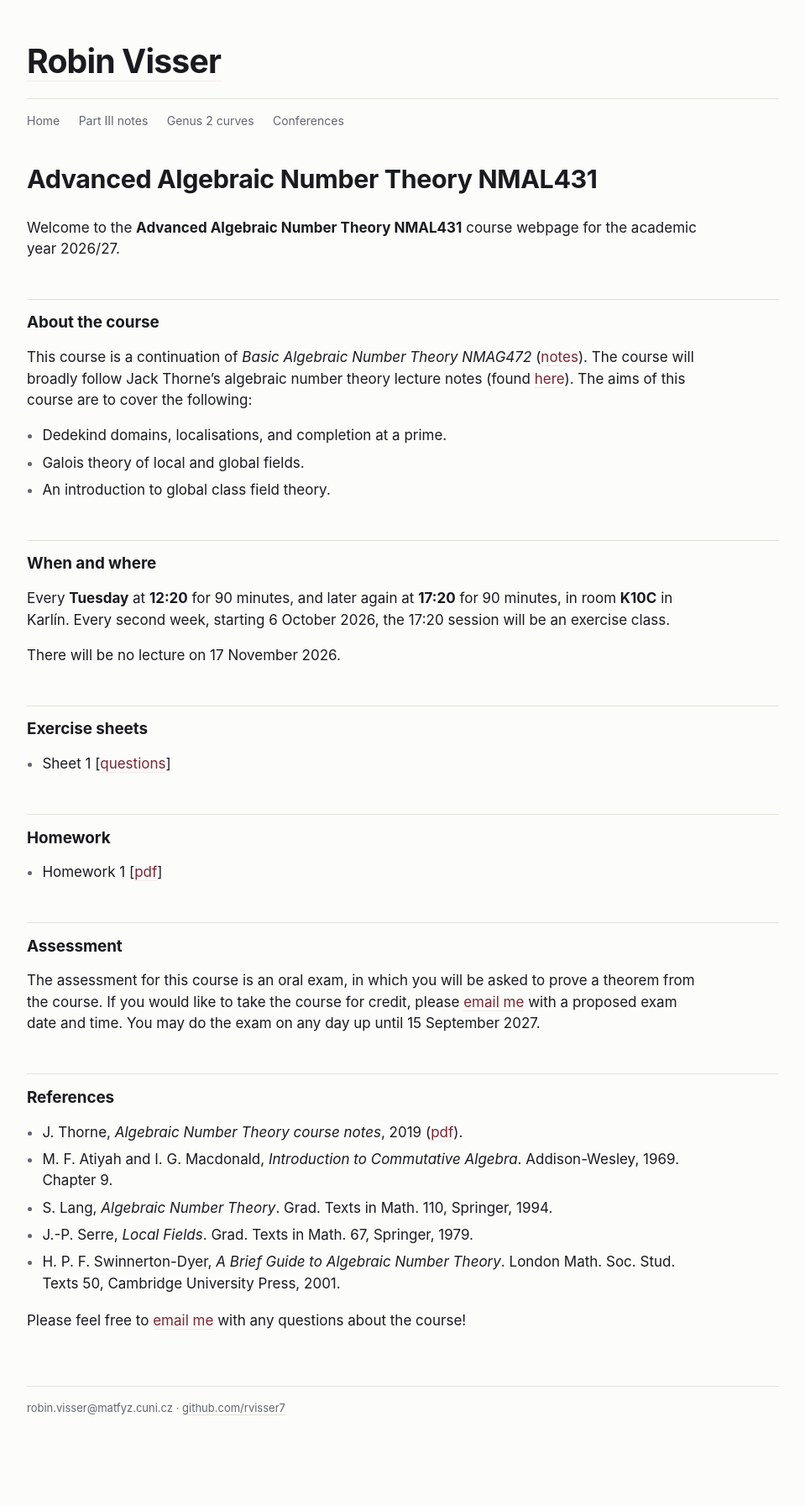
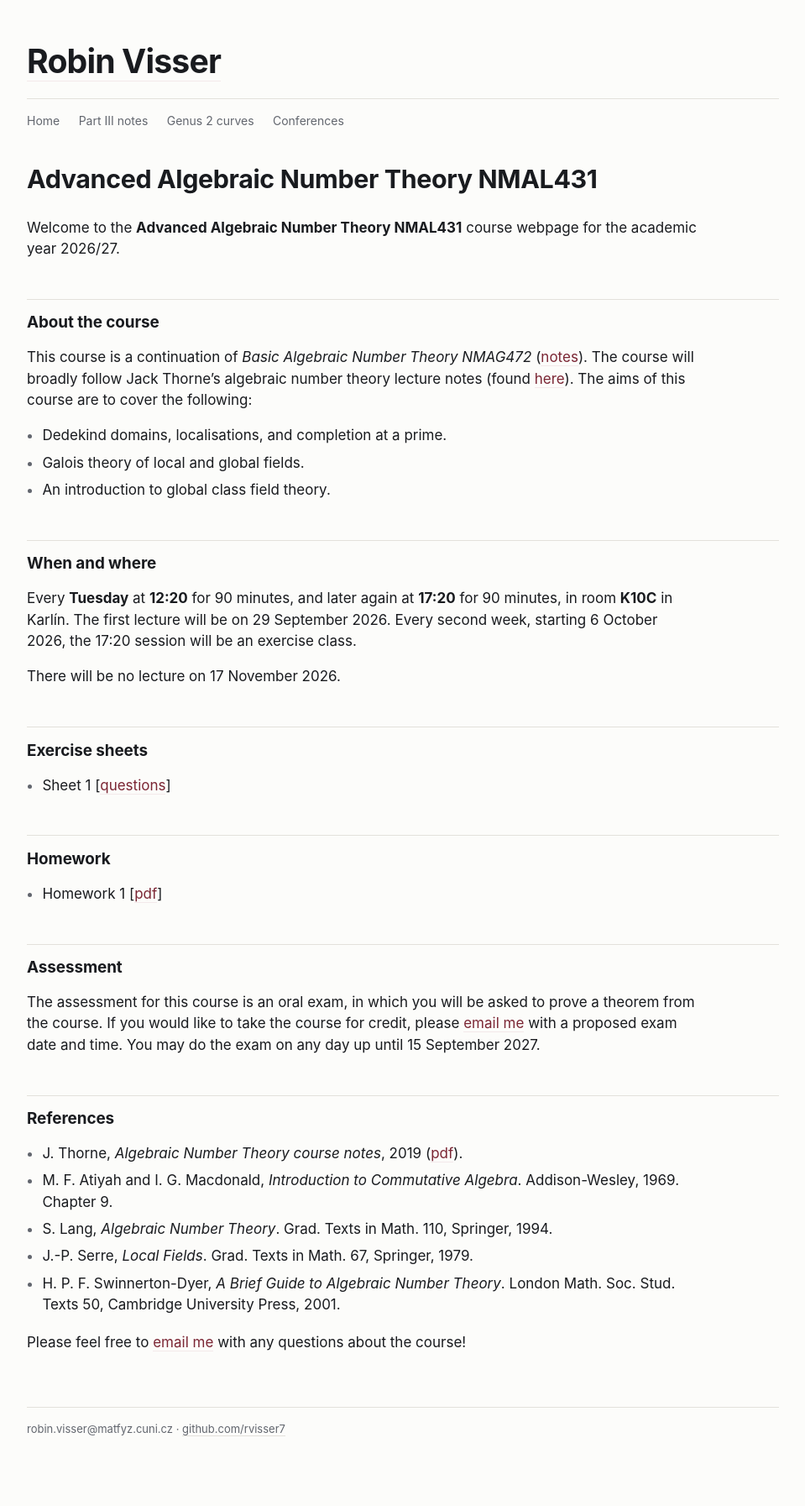
Before and after one commit to rvisser7/rvisser7.github.io, a Jekyll site: the page built from nmal431/index.md, in a window 1280 px wide. Shown: the whole page at 84% size, without its empty margins (160-1119 px from the left). Built offline with Jekyll 4.4.1, drawn with Linux system fonts in a browser that asks for light colours; before the commit the page ends 1767 px from its top, so only the background shows below that.

Commit message:
Update lecture schedule with first lecture date
Added the date of the first lecture to the schedule.

```diff
--- a/nmal431/index.md
+++ b/nmal431/index.md
@@ -20,7 +20,7 @@ The aims of this course are to cover the following:
 ## When and where
 
 Every **Tuesday** at **12:20** for 90 minutes, and later again at **17:20** for 90 minutes, in room **K10C** in Karlín.
-Every second week, starting 6 October 2026, the 17:20 session will be an exercise class.
+The first lecture will be on 29 September 2026. Every second week, starting 6 October 2026, the 17:20 session will be an exercise class.
 
 There will be no lecture on 17 November 2026.
 
```
